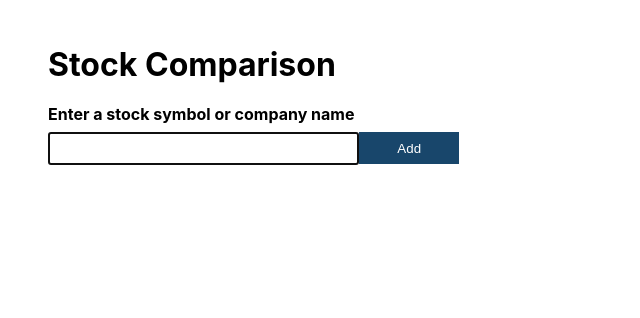
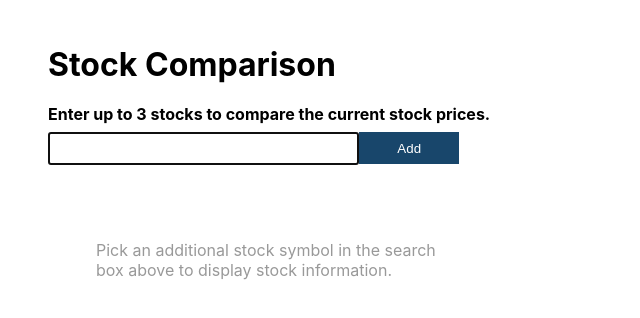
Before and after one commit to toddlemoine/compare-stocks, a React (Create React App) app: page / in a window 1280 px wide. Shown: the top 318 px of the page, without its empty margins (0-640 px from the left). Built offline with nearby package versions, Linux system fonts and the light colour scheme.

Commit message:
Add placeholder instructional card

```diff
--- a/src/components/selected_stocks.module.css
+++ b/src/components/selected_stocks.module.css
@@ -1,3 +1,11 @@
 .root {
     display: flex;
 }
+.emptyCard {
+    color: #999;
+    display: grid;
+    place-items: center;
+    padding: 3rem;
+    max-width: 350px;
+    min-width: 250px;
+}
--- a/src/components/selected_stocks.tsx
+++ b/src/components/selected_stocks.tsx
@@ -3,6 +3,14 @@ import { Observer } from 'mobx-react';
 import styles from './selected_stocks.module.css';
 import { useAppStore } from '../hooks/use_app_store';
 import { StockCard } from './stock_card';
+
+const EmptyCard: React.FC = () => {
+    return (
+        <div className={styles.emptyCard}>
+            Pick an additional stock symbol in the search box above to display stock information.
+        </div>
+    );
+};
 
 export const SelectedStocks: React.FC = () => {
     const appStore = useAppStore();
@@ -19,6 +27,7 @@ export const SelectedStocks: React.FC = () => {
                                 onRemove={() => appStore.removeStock(index)}
                             />
                         ))}
+                        {appStore.canAddStock && <EmptyCard />}
                     </section>
                 );
             }}
--- a/src/components/symbol_search_form.tsx
+++ b/src/components/symbol_search_form.tsx
@@ -56,7 +56,7 @@ export const SymbolSearchForm: React.FC = () => {
                 return (
                     <form name="symbol search" className={styles.root} onSubmit={handleSubmit}>
                         <label className={styles.label} htmlFor="symbol_search_input">
-                            Enter a stock symbol or company name
+                            Enter up to 3 stocks to compare the current stock prices.
                         </label>
                         <div className={styles.inputRow}>
                             <input
```
